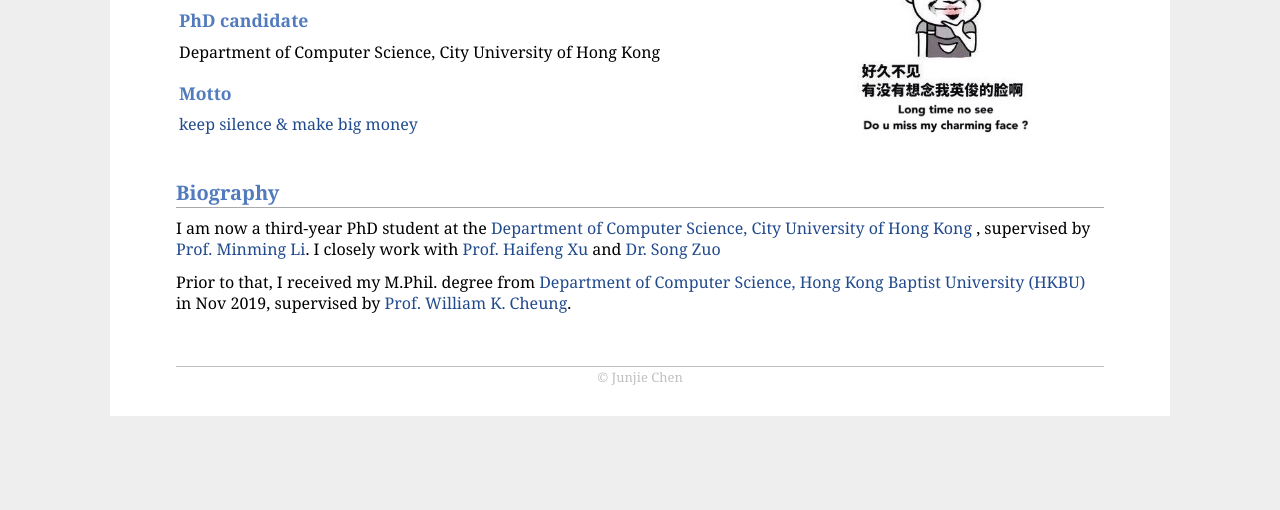
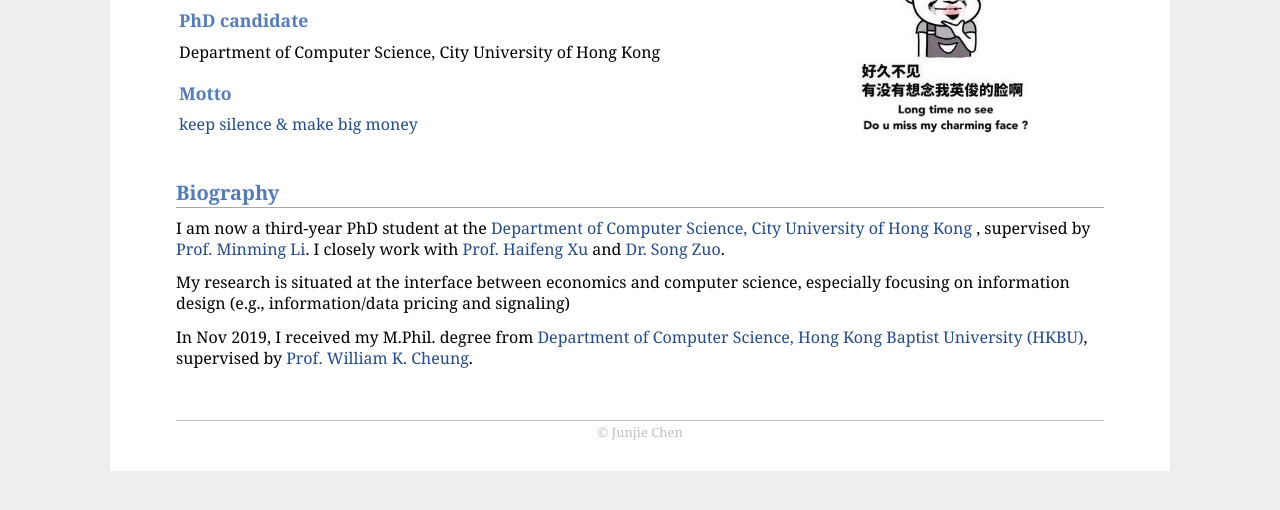
Before and after one commit to imjjchen/imjjchen.github.io, a plain HTML site: page index.html in a window 1280 px wide. Shown: the part 146-656 px from the top of the page. Drawn offline with Linux system fonts and the light colour scheme.

Commit message:
Update index.html

```diff
--- a/index.html
+++ b/index.html
@@ -46,9 +46,10 @@
 <h2>Biography</h2>
 
 <p>
-I am now a third-year PhD student at the <a href="https://www.cs.cityu.edu.hk">Department of Computer Science, City University of Hong Kong </a>, supervised by <a href="https://www.cs.cityu.edu.hk/~minmli/">Prof. Minming Li</a>. I closely work with <a href="https://www.haifeng-xu.com">Prof. Haifeng Xu</a> and <a href="https://sites.google.com/view/songzuo">Dr. Song Zuo</a> </p>
-	<p>Prior to that, I received my M.Phil. degree from <a href="http://www.comp.hkbu.edu.hk/">Department of Computer Science, Hong Kong Baptist University (HKBU)</a> in Nov 2019, supervised by <a href="http://www.comp.hkbu.edu.hk/~william/">Prof. William K. Cheung</a>.
-</p>
+I am now a third-year PhD student at the <a href="https://www.cs.cityu.edu.hk">Department of Computer Science, City University of Hong Kong </a>, supervised by <a href="https://www.cs.cityu.edu.hk/~minmli/">Prof. Minming Li</a>. I closely work with <a href="https://www.haifeng-xu.com">Prof. Haifeng Xu</a> and <a href="https://sites.google.com/view/songzuo">Dr. Song Zuo</a>. </p>
+<p>My research is situated at the interface between economics and computer science, especially focusing on information design (e.g., information/data pricing and signaling)
+	</p>
+<p>In Nov 2019, I received my M.Phil. degree from <a href="http://www.comp.hkbu.edu.hk/">Department of Computer Science, Hong Kong Baptist University (HKBU)</a>, supervised by <a href="http://www.comp.hkbu.edu.hk/~william/">Prof. William K. Cheung</a>. </p>
 
 
 
```
